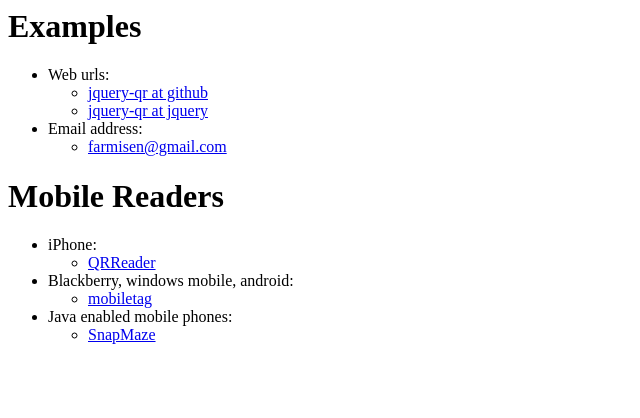
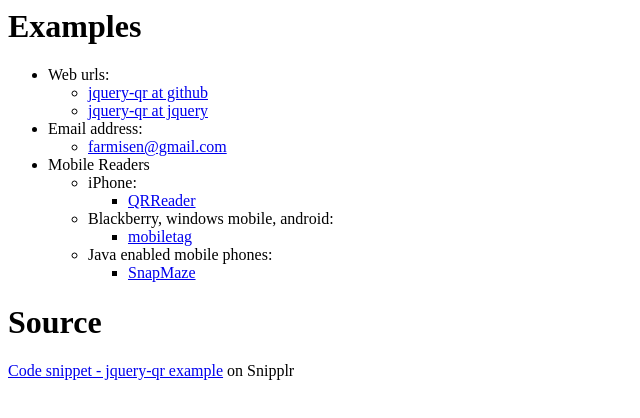
Before and after one commit to farmisen/jquery-qr, a plain HTML site: page index.html in a window 1280 px wide. Shown: the whole page, without its empty margins (0-640 px from the left). Drawn offline with nearby package versions, Linux system fonts and the light colour scheme; a script that the page names is missing.

Commit message:
added source code

```diff
--- a/index.html
+++ b/index.html
@@ -25,8 +25,7 @@
         <li><a href="mailto:farmisen@gmail.com">farmisen@gmail.com</a></li>
       </ul>
     </li>
-  </ul>
-   <h1>Mobile Readers</h1>
+    <li>Mobile Readers
       <ul>
         <li>iPhone:
           <ul>
@@ -40,10 +39,18 @@
         </li>
         <li>Java enabled mobile phones:
           <ul>
-         <li><a href="http://mobile.snapmaze.com/jar/ ">SnapMaze</li>
+            <li><a href="http://mobile.snapmaze.com/jar/ ">SnapMaze</a></li>
             </ul>
           </li>
         </ul>
+        </li
+      </ul>
+    </li>
+  </ul>
+
+  <h1>Source</h1>
+  <div id="snipplr_embed_40833" class="snipplr_embed"><a href="http://snipplr.com/view/40833/jqueryqr-example/">Code snippet - jquery-qr example</a> on Snipplr</div><script type="text/javascript" src="http://snipplr.com/js/embed.js"></script><script type="text/javascript" src="http://snipplr.com/json/40833"></script>
+
 </body>
 
 </html>
```
Lines whose indentation alone changed are shown as unchanged.
